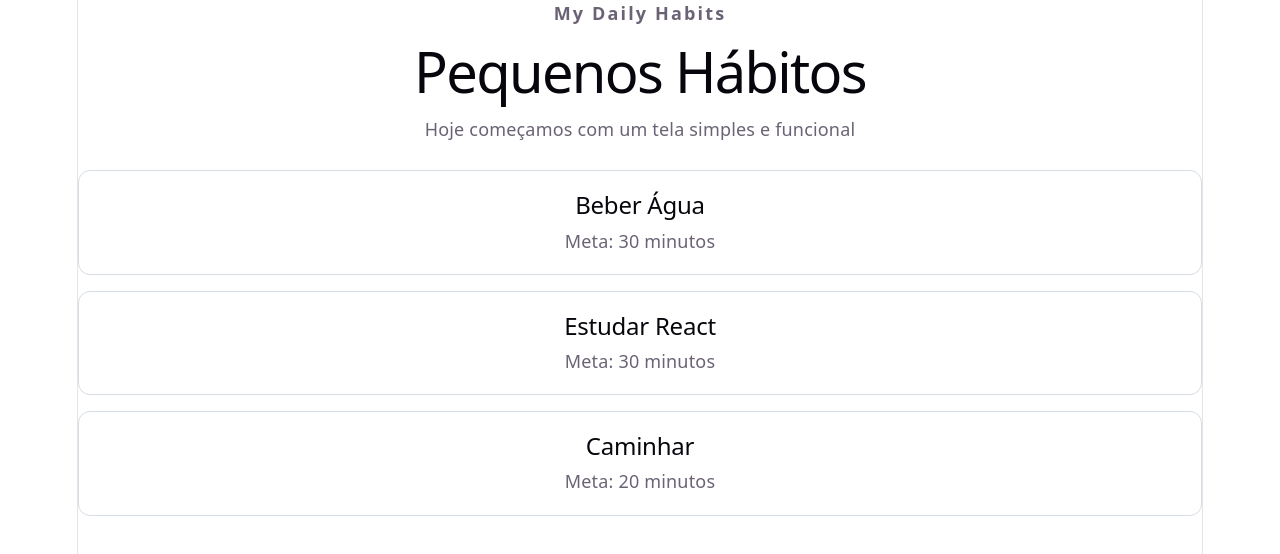
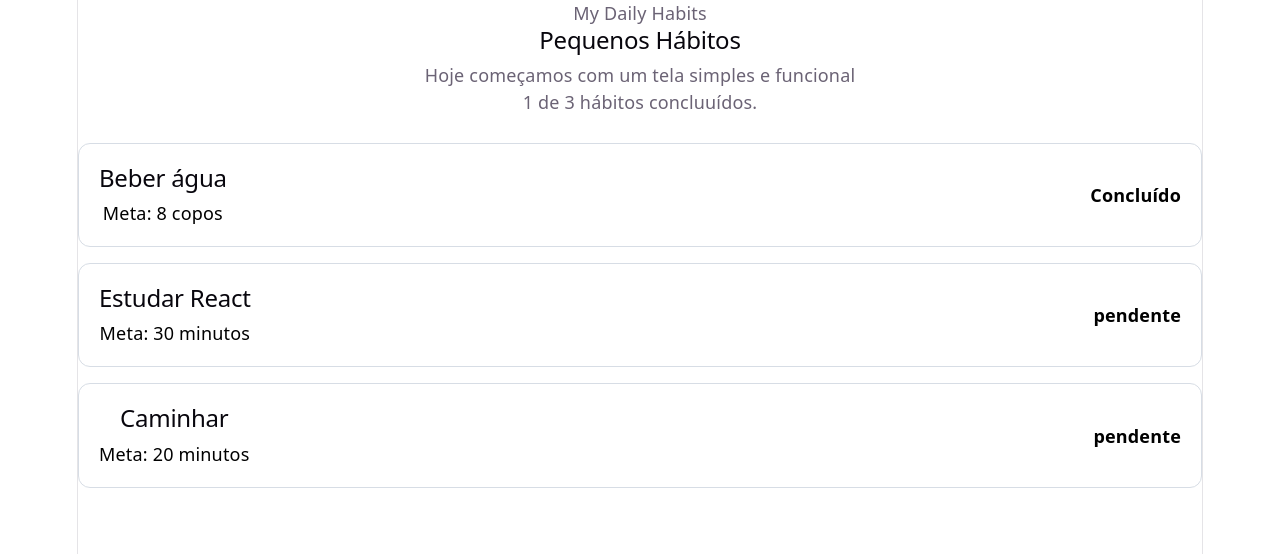
Before and after one commit to Dufalt11/projeto_react, a React (Vite) app: page / in a window 1280 px wide. Shown: the top 554 px of the page. Built offline with nearby package versions, Linux system fonts and the light colour scheme.

Commit message:
Atualização

```diff
--- a/src/App.css
+++ b/src/App.css
@@ -7,34 +7,28 @@
   margin-bottom: 28px;
 }
 
-.body {
-  margin: 0;
-  min-height: 320px;
-  min-height: 100vh;
-  font-family: Arial, sans-serif;
-  background: #222;
-  color: #1f2937;
-}
-
-.app {
-  width: min(990px, 92%);
-  margin: 0 auto;
-  padding: 48px 0;
-}
-
-.eyebrow {
-  font-weight: 700;
-  letter-spacing: 0.12em;
-}
-
 .habit-list {
   display: grid;
   gap: 16px;
 }
 
 .habit-card {
+  display: flex;
+  align-items: center;
+  justify-content: space-between;
+  gap: 16px;
   padding: 20px;
-  border: 1px solid #d7dde5;
+  border:  1px solid #d7dde5;
   border-radius: 12px;
   background: #ffffff;
+  color: black;
 }
+.habit-card.is-complete {
+  border-color: #78b87a;
+  background: #f0fff2;
+  color: black;
+}
+.habit-status{
+  font-weight: 700;
+  color: black;
+}
--- a/src/App.jsx
+++ b/src/App.jsx
@@ -3,32 +3,26 @@
 import reactLogo from './assets/react.svg'
 import viteLogo from './assets/vite.svg'
 import './App.css'
+import Habitcard from './components/Habitscard'
+import { initialHabits } from './data/habits'
+import Habitlist from './components/HabitList'
 
 export default function App() {
+  const completedCount = initialHabits.filter(
+    (habit) => habit.completed,
+  ). length;
+
   return(
     <main className='App'>
         <header className='hero'>
           <p className='eyebrow'>My Daily Habits </p>
-          <h1>Pequenos Hábitos</h1>
+          <h2>Pequenos Hábitos</h2>
           <p>Hoje começamos com um tela simples e funcional</p>
+          <p>
+            {completedCount} de {initialHabits.length} hábitos concluuídos.
+          </p>
         </header>
-
-        <section className='habit-list' aria-label='hábitos de hoje'>
-          <article className='habit-card'>
-            <h2>Beber Água</h2>
-            <p>Meta: 30 minutos</p>
-          </article>
-
-          <article className='habit-card'>
-            <h2>Estudar React</h2>
-            <p>Meta: 30 minutos</p>
-          </article>
-
-          <article className='habit-card'>
-            <h2>Caminhar</h2>
-            <p>Meta: 20  minutos </p>
-          </article>
-        </section>
+<Habitlist habits={initialHabits}/>
     </main>
   )
 }
--- /dev/null
+++ b/src/components/HabitList.jsx
@@ -0,0 +1,20 @@
+import Habitcard from "./Habitscard";
+
+export default function Habitlist ({ habits }) {
+    if (habits.lenght === 0){
+        return <p> Nenhum hábito cadastrado </p>
+    }
+    return(
+        <section className="habit-list" aria-label="Hábitos de hoje">
+        {habits.map((habit) => (
+            <Habitcard
+                key={habit.id}
+                title={habit.title}
+                goal={habit.goal}
+                completed={habit.completed}
+                />
+        ))}
+        </section>
+    );
+
+}
--- /dev/null
+++ b/src/components/Habitscard.jsx
@@ -0,0 +1,20 @@
+const habit = {
+    title: "Beber Agua",
+    goal: "8 copos",
+}
+
+export default function Habitcard({title, goal, completed}) {
+    return (
+        <article className={'habit-card ${completed ? "is-complete" : ""}'}>
+            <div>
+                <h2>{title}</h2>
+                <p>Meta: {goal}</p>
+            </div>
+
+            <span className="habit-status">
+                {completed ? "Concluído" : "pendente"}
+            </span>
+        </article>
+
+    )
+}
--- /dev/null
+++ b/src/data/habits.js
@@ -0,0 +1,20 @@
+export const initialHabits = [
+    {
+        id: "water",
+        title: "Beber água",
+        goal: "8 copos",
+        completed: true,
+    },
+    {
+        id: "reatc-study",
+        title: "Estudar React",
+        goal: "30 minutos",
+        completed: false,
+    },
+    {
+         id: "walk",
+        title: "Caminhar",
+        goal: "20 minutos",
+        completed: false,
+    },
+]
```
